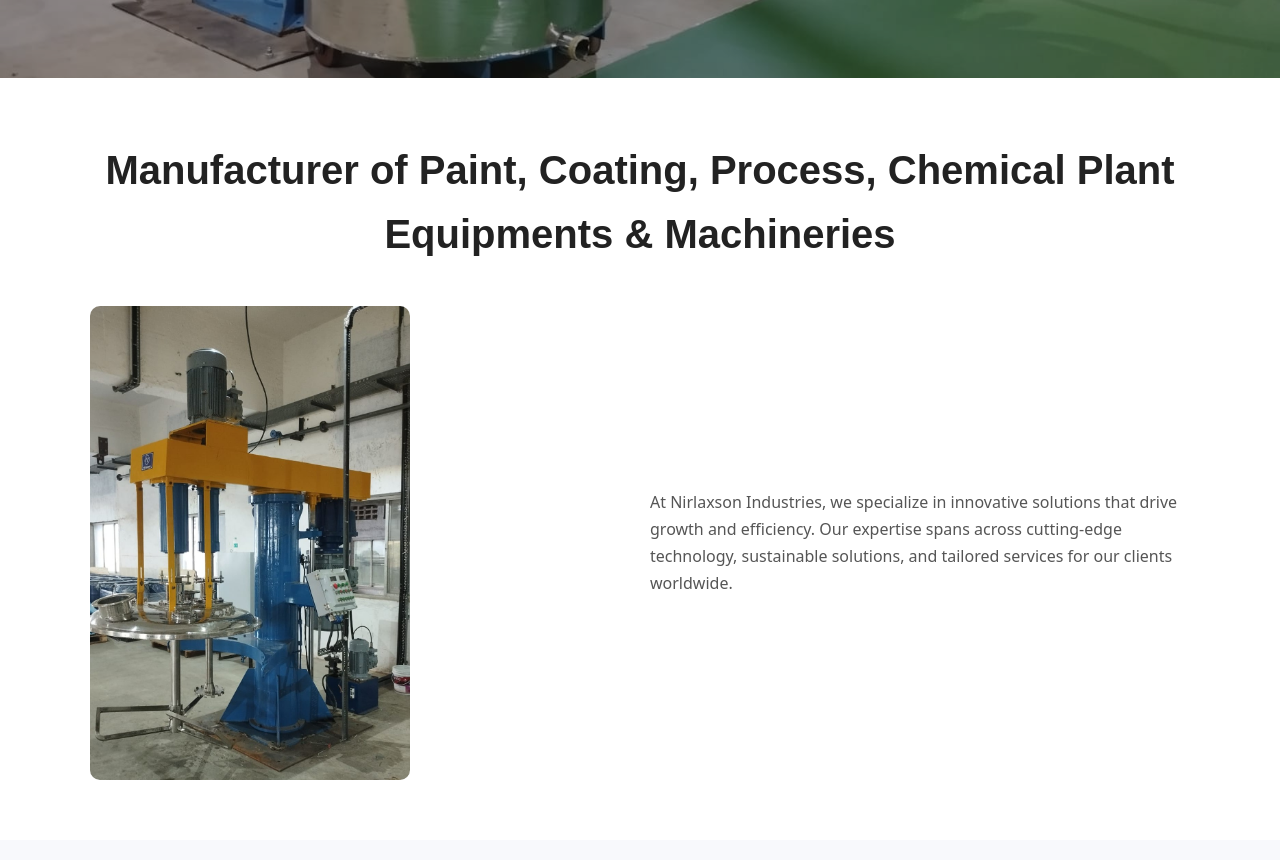
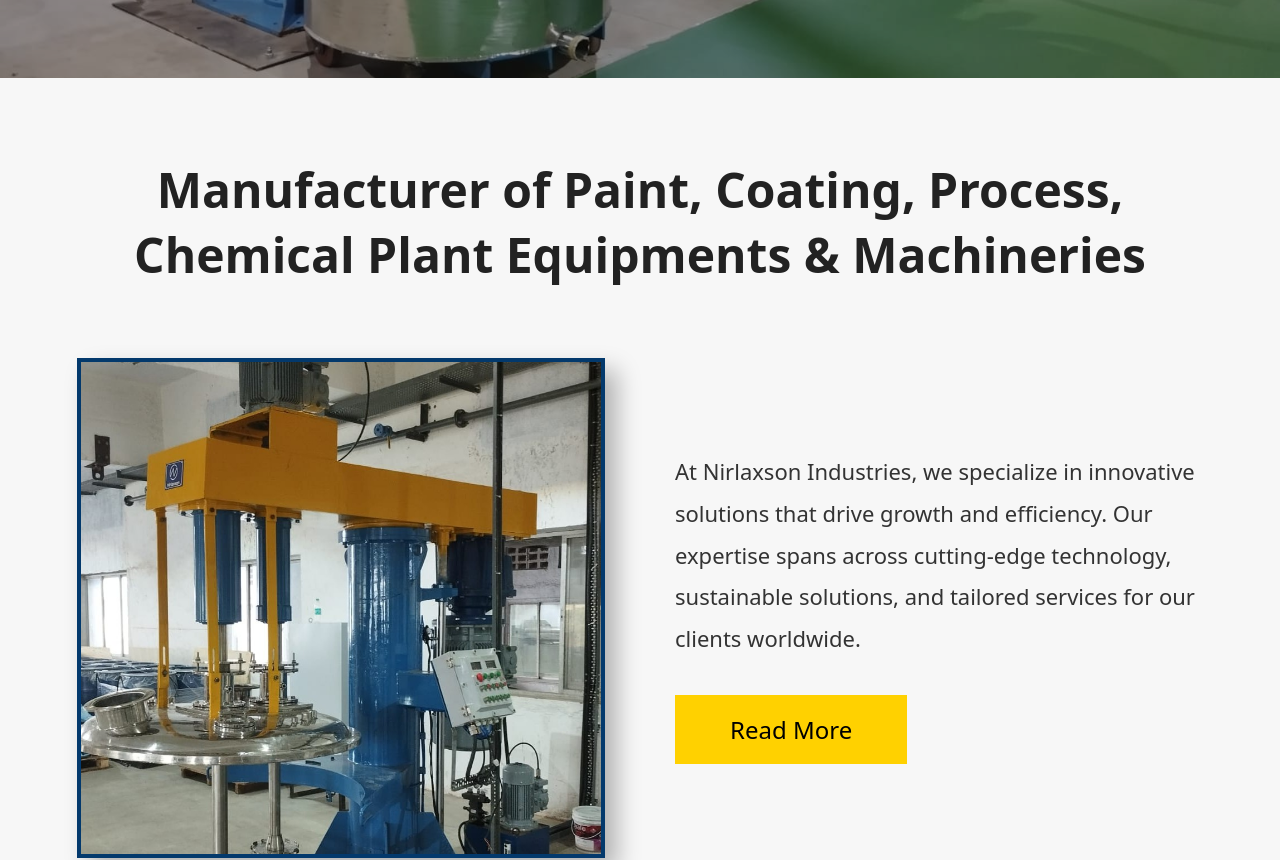
Before and after one commit to vmp0059/NIRLAXSON-, a React (Vite) app: page / in a window 1280 px wide. Shown: the part 720-1580 px from the top of the page. Built offline with nearby package versions, Linux system fonts and the light colour scheme.

Commit message:
Updated the Welcome part and styling

```diff
--- a/src/components/Welcome.css
+++ b/src/components/Welcome.css
@@ -1,50 +1,120 @@
-/* src/components/Welcome.css */
-
 .welcome {
-  width: 90%;
-  margin: auto;
-  padding: 60px 0;
+  width: 100%;
+  padding: 80px 6%;
+  background: #f7f7f7;
 }
 
 /* TITLE */
+
 .welcome-title {
   text-align: center;
-  margin-bottom: 40px;
+  margin-bottom: 70px;
 }
 
 .welcome-title h1 {
-  font-size: 40px;
+  font-size: 48px;
   font-weight: 600;
-  font-family: "Poppins", Arial, sans-serif;
+  line-height: 1.35;
+  color: #222;
+  max-width: 1400px;
+  margin: 0 auto;
 }
 
-/* IMAGE + CONTENT */
+/* MAIN SECTION */
+
 .welcome-container {
   display: flex;
   align-items: center;
-  max-width: 1100px;
+  justify-content: center;
+  gap: 70px;
+  max-width: 1400px;
   margin: 0 auto;
 }
 
 /* IMAGE */
+
+/* IMAGE */
+
 .welcome-image {
+  flex: 1;
+  display: flex;
+  justify-content: center;
+}
+
+.welcome-image img {
+  width: 100%;
+  max-width: 620px;
+  height: 500px;
+  object-fit: cover;
+  display: block;
+
+  border: 4px solid #03396c;
+
+  box-shadow:
+    12px 12px 22px rgba(0,0,0,0.28);
+
+  transition: transform 0.4s ease;
+}
+
+/* Hover effect */
+
+.welcome-image img:hover {
+  transform: translateY(-6px);
+  box-shadow:
+    14px 14px 28px rgba(0,0,0,0.22);
+}
+
+/* TEXT */
+
+.welcome-content {
   flex: 1;
 }
 
-.welcome-image img {
-  width: 320px;
-  border-radius: 10px;
-  display: block;
+.welcome-content p {
+  font-size: 22px;
+  line-height: 1.9;
+  color: #333;
+  max-width: 650px;
 }
 
-/* TEXT */
-.welcome-content {
-  flex: 1;
-  padding-left: 20px;
+.welcome-content strong {
+  font-weight: 700;
+  color: #111;
 }
 
-.welcome-content p {
-  font-size: 16px;
-  line-height: 1.7;
-  color: #555;
+/* BUTTON */
+
+.welcome-content button {
+  margin-top: 35px;
+  background: #FFD100;
+  border: none;
+  padding: 18px 55px;
+  font-size: 24px;
+  cursor: pointer;
+  font-weight: 500;
+  transition: 0.3s;
 }
+
+.welcome-content button:hover {
+  background: #e6bf00;
+}
+
+/* MOBILE */
+
+@media (max-width: 900px) {
+  .welcome-container {
+    flex-direction: column;
+  }
+
+  .welcome-title h1 {
+    font-size: 34px;
+  }
+
+  .welcome-image img {
+    height: auto;
+  }
+
+  .welcome-content p {
+    font-size: 18px;
+  }
+}
--- a/src/components/Welcome.jsx
+++ b/src/components/Welcome.jsx
@@ -29,6 +29,8 @@
             cutting-edge technology, sustainable solutions, and tailored
             services for our clients worldwide.
           </p>
+
+          <button>Read More</button>
         </div>
 
       </div>
--- a/src/pages/Home.jsx
+++ b/src/pages/Home.jsx
@@ -27,8 +27,7 @@
 
 
 
-      {/* Footer */}
-      <Footer />
+
     </>
   );
 }
```
